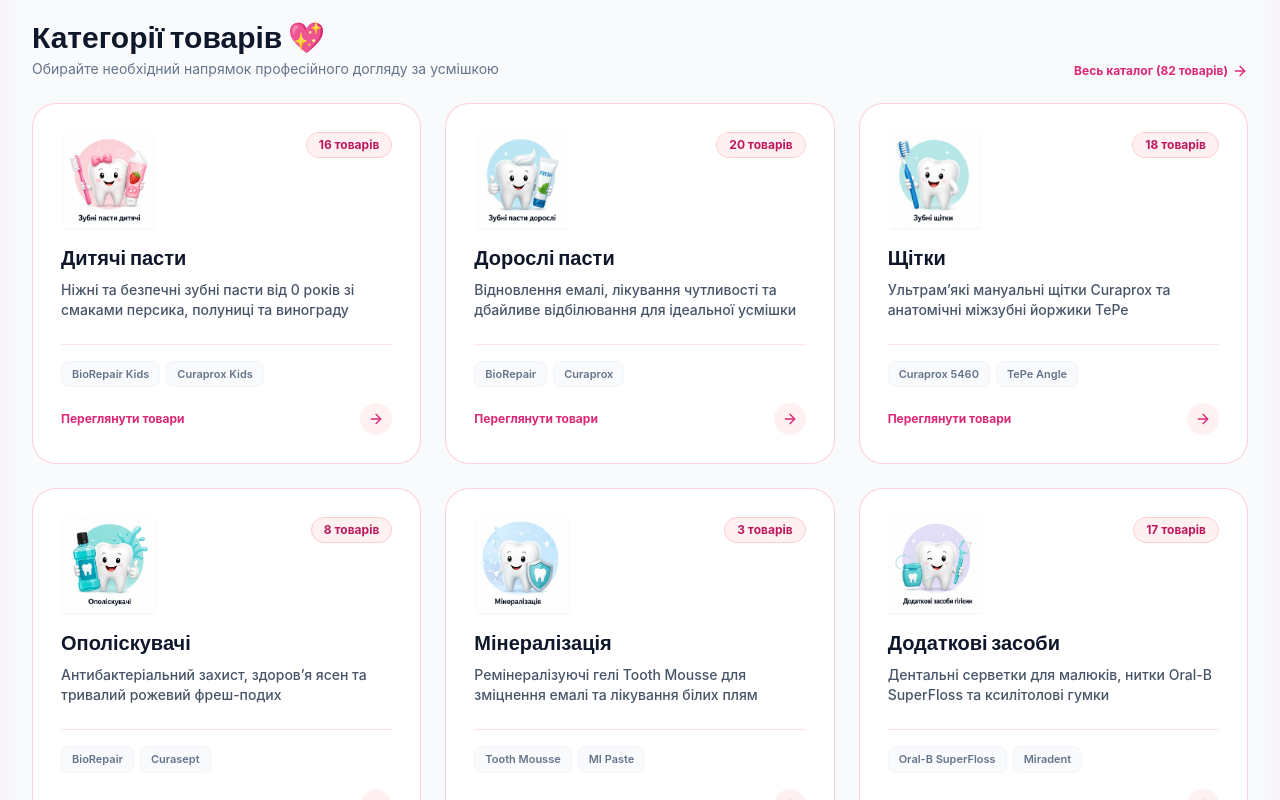
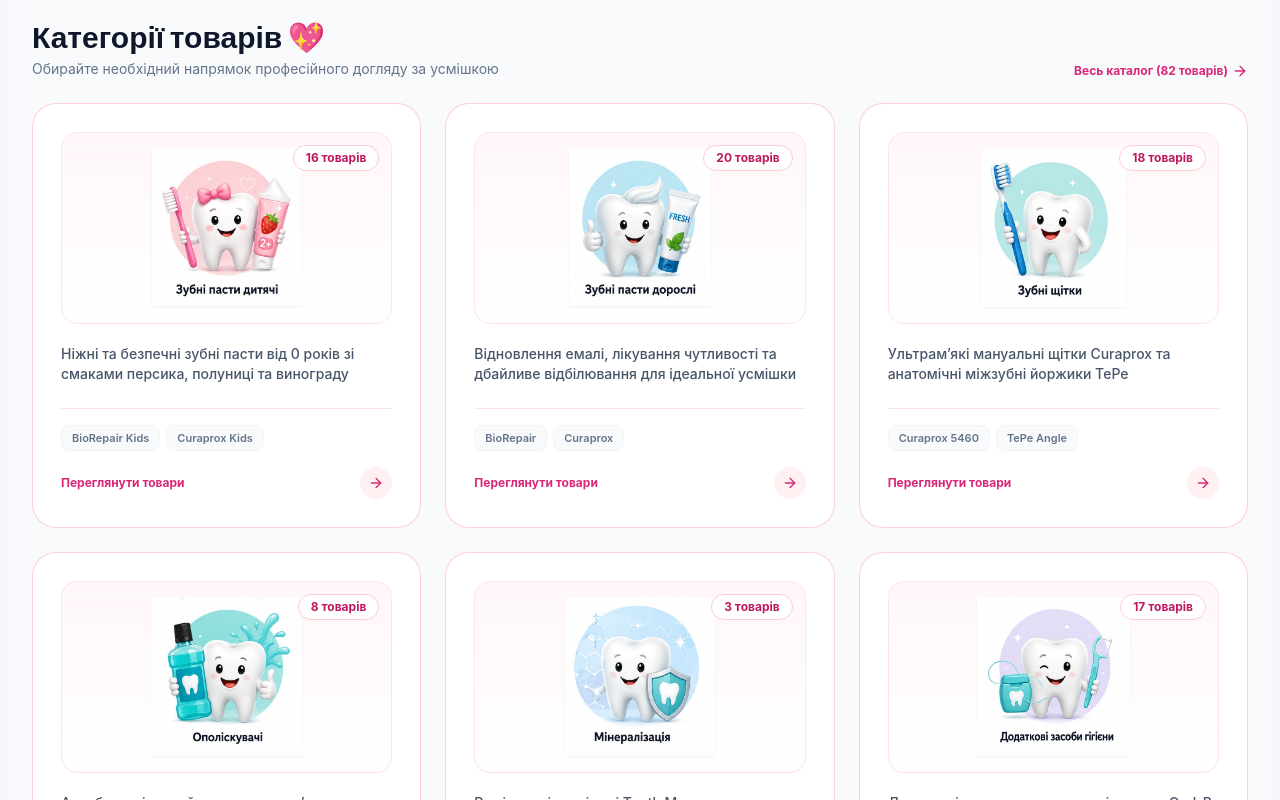
Before and after one commit to androsovzp/brightdentistry, a Next.js app: page / in a window 1280 px wide. Shown: the part 880-1680 px from the top of the page. Built offline with nearby package versions, Linux system fonts and the light colour scheme.

Commit message:
style: enlarge category illustration images and remove duplicate text titles

```diff
--- a/components/CategoryCatalog.jsx
+++ b/components/CategoryCatalog.jsx
@@ -156,24 +156,17 @@ export default function CategoryCatalog() {
             className="group bg-white rounded-3xl p-6 sm:p-7 border border-rose-200/90 shadow-2xs hover:shadow-xl hover-lift flex flex-col justify-between transition-all duration-300 relative overflow-hidden"
           >
             <div>
-              {/* Top row: Illustration & Count Badge */}
-              <div className="flex items-start justify-between mb-4">
-                <div className="w-20 h-20 sm:w-24 sm:h-24 relative flex items-center justify-center">
-                  <img
-                    src={cat.image}
-                    alt={cat.name}
-                    className="w-full h-full object-contain group-hover:scale-110 transition-transform duration-300 drop-shadow-sm"
-                  />
-                </div>
-                <span className="text-xs font-bold px-3 py-1 rounded-full bg-rose-50 text-brand-700 border border-rose-200">
+              {/* Large Illustration Box & Count Badge */}
+              <div className="w-full h-44 sm:h-48 bg-gradient-to-b from-rose-50/60 to-white rounded-2xl border border-rose-100 p-4 relative flex items-center justify-center mb-5 overflow-hidden">
+                <span className="absolute top-3 right-3 z-10 text-xs font-bold px-3 py-1 rounded-full bg-white/90 text-brand-700 border border-rose-200 shadow-2xs">
                   {cat.count} товарів
                 </span>
+                <img
+                  src={cat.image}
+                  alt={cat.name}
+                  className="max-h-full max-w-full object-contain group-hover:scale-105 transition-transform duration-300 drop-shadow-sm"
+                />
               </div>
-
-              {/* Title */}
-              <h3 className="font-heading font-extrabold text-xl text-slate-900 group-hover:text-brand-600 transition-colors mb-2">
-                {cat.name}
-              </h3>
 
               {/* Description */}
               <p className="text-xs sm:text-sm text-slate-600 leading-relaxed mb-6 font-medium">
```
